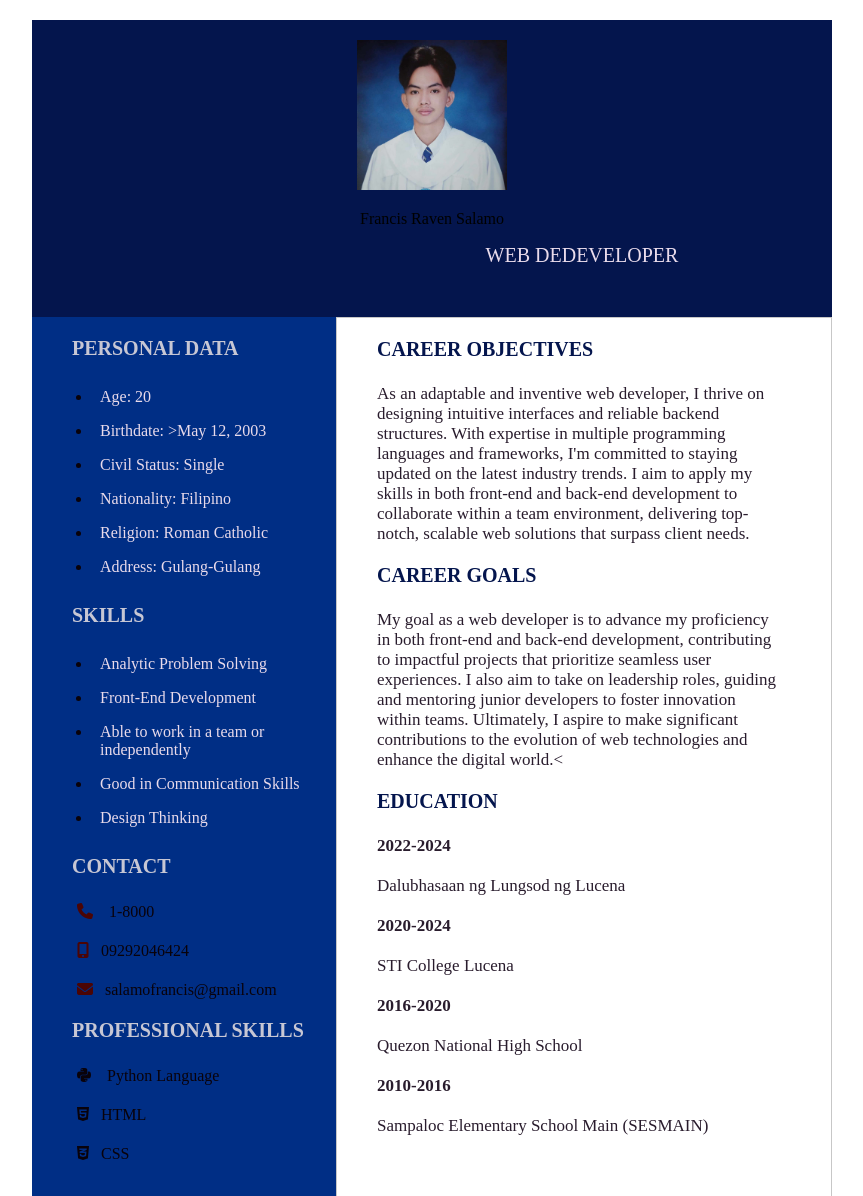
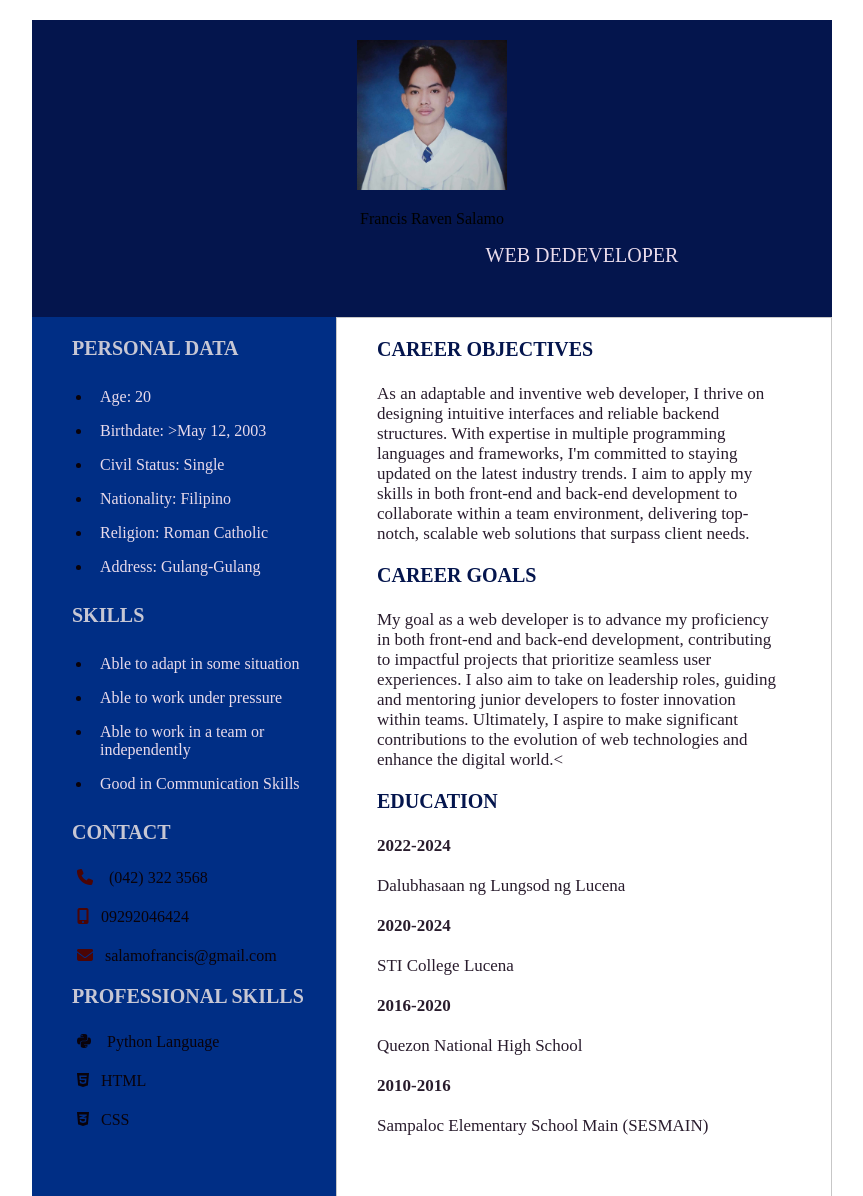
Before and after one commit to Francisravenn/Responsive-Resume, a plain HTML site: page index.html in a window 1280 px wide. Shown: the whole page, without its empty margins (208-1071 px from the left). Drawn offline with Linux system fonts and the light colour scheme; files whose address does not match are found by name.

Commit message:
Update index.html

```diff
--- a/index.html
+++ b/index.html
@@ -1,6 +1,6 @@
 <!DOCTYPE html>
 <html lang="en">
-<hea>
+<head>
     <meta charset="UTF-8">
     <meta name="viewport" content="width=device-width, initial-scale=1.0">
     <title>Resume</title>
@@ -8,14 +8,14 @@
     <link rel="stylesheet" type="text/css" href="style.css">
 
 
-</hea>
+</head>
 <body>
 
     <div  class="resume">
 
         <div class="upper-part">
 
-            <img src="D:\raven\d.png" wdith="20px" height="150px" class="picture" >
+            <img src="d.png" wdith="20px" height="150px" class="picture" >
             <p class="pA">Francis Raven Salamo</span></p>
             <p class="pB">WEB DEDEVELOPER</p>
         </div>
@@ -38,16 +38,16 @@
 
                     <p class="header">Skills</p>
                     <ul class="list">
-                        <li><span>Analytic Problem Solving</span></li>
-                        <li><span>Front-End Development</span></li>
+                        <li><span>Able to adapt in some situation</span></li>
+                        <li><span>Able to work under pressure</span></li>
                         <li><span>Able to work in a team or independently</span></li>
                         <li><span>Good in Communication Skills</span></li>
-                        <li><span>Design Thinking</span></li>
+
 
                     </ul>
 
                     <p class="header"><span>contact</span></p>
-                    <p class="pC"><i class="fa fa-phone"></i> &nbsp;&nbsp; 1-8000</p>
+                    <p class="pC"><i class="fa fa-phone"></i> &nbsp;&nbsp; (042) 322 3568</p>
                     <p class="pC"><i class="fa fa-mobile"></i>&nbsp;&nbsp; 09292046424</p>
                     <p class="pC"><i class="fa fa-envelope"></i>&nbsp;&nbsp; salamofrancis@gmail.com</p>
 
```
